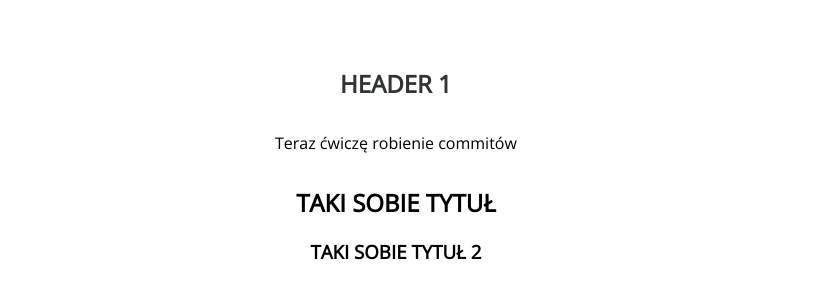
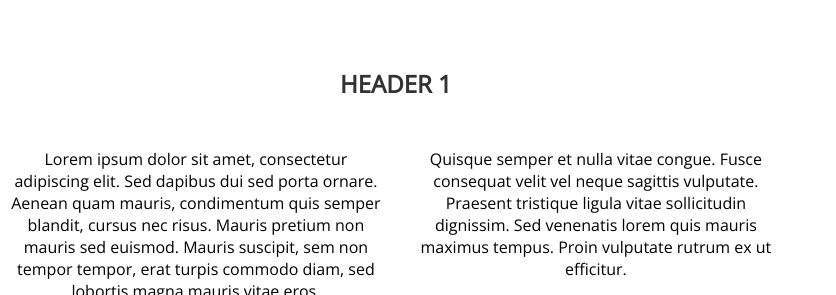
Before and after one commit to tomekl80/nauka-gita, a plain HTML site: page index.html in a window 1280 px wide. Shown: the part 1609-1904 px from the top of the page, 444-1280 px from the left. Drawn offline with nearby package versions, Linux system fonts and the light colour scheme.

Commit message:
Remove h2, h3 and p from promotion section

```diff
--- a/index.html
+++ b/index.html
@@ -176,9 +176,6 @@
 	        			<div class="row">
 	        				<div class="col-s-12 col-m-12">
 	        					<h1>Header 1</h1>
-	        					<p>Teraz ćwiczę robienie commitów</p>
-	        					<h2>Taki sobie tytuł</h2>
-	        					<h3>Taki sobie tytuł 2</h3>
 	        				</div>
                         </div>
         				<div class="row">
```
